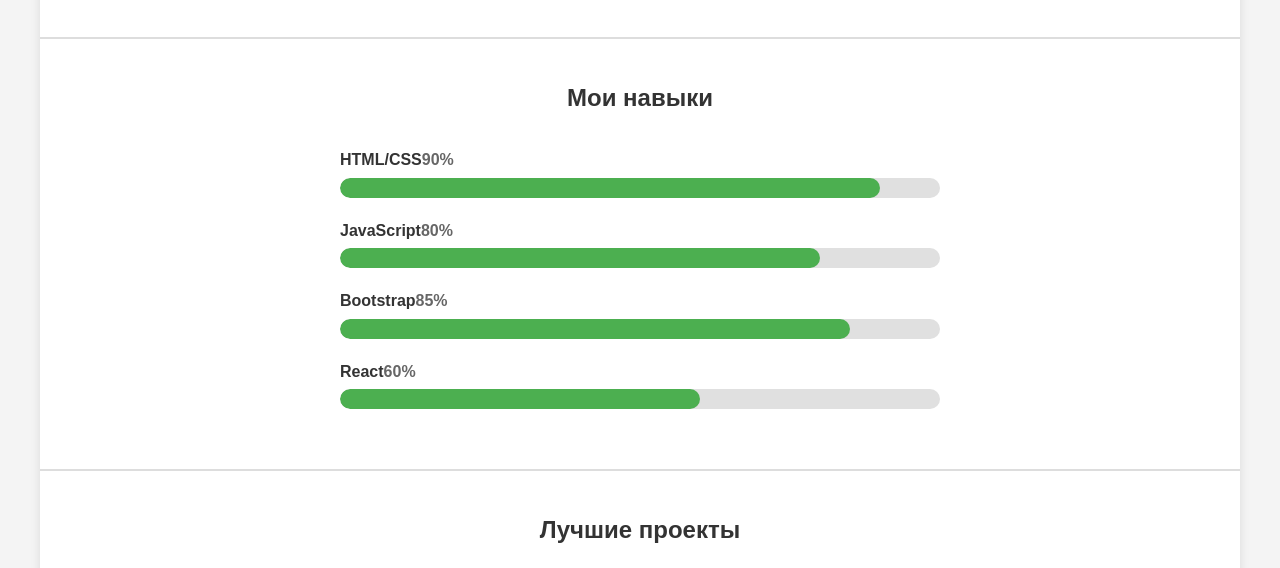
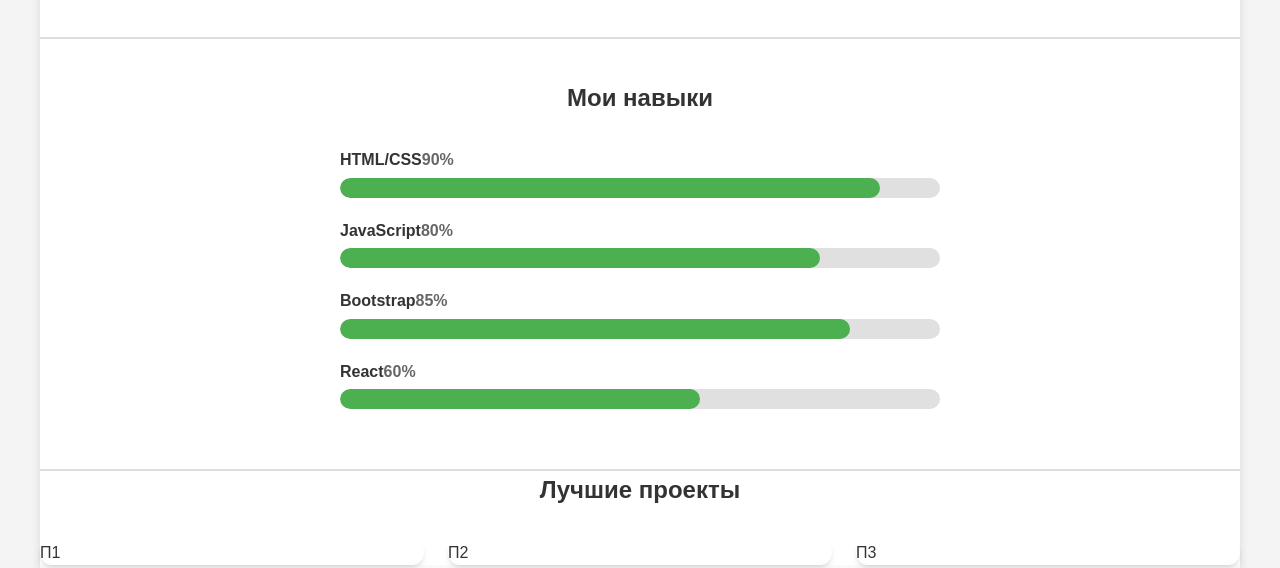
Before and after one commit to nikita-sh881/project, a plain HTML site: page index.html in a window 1280 px wide. Shown: the part 385-953 px from the top of the page. Drawn offline with Linux system fonts and the light colour scheme.

Commit message:
Update index.html

```diff
--- a/index.html
+++ b/index.html
@@ -179,7 +179,25 @@
             color: #666;
         }
 
-        .projects-section {
+        .projects-preview { margin-block: var(--space-2xl, 3rem); }
+        .projects-preview__grid{
+            display: grid; /* включаем CSS Grid */
+            grid-template-columns: repeat(auto-fit, minmax(18rem, 1fr));
+            gap: var(--space-lg, 1.5rem); /* промежутки между колонками/строками */
+        }
+        .project-card{
+            background: #fff;
+            border-radius: .75rem;
+            box-shadow: 0 4px 6px -1px rgb(0 0 0 / 0.1), 0 2px 4px -2px rgb(0 0 0 /
+                                                                            0.1);
+            transition: transform .2s ease, box-shadow .2s ease;
+            min-width: 0; /* разрешаем контенту ужиматься */
+        }
+        .project-card:hover{ transform: translateY(-4px); }
+        .project-card__title,
+        .project-card__description { overflow-wrap: anywhere; }
+
+        /*.projects-section {
             padding: 40px 20px;
             border-bottom: 2px solid #ddd;
         }
@@ -202,7 +220,7 @@
             color: #665;
             font-weight: bold;
             transition: transform 0.3s, background-color 0.3s;
-        }
+        }*/
 
         .footer {
             padding: 20px;
@@ -319,10 +337,10 @@
 
         <section class="projects-section">
             <h2 class="section-title">Лучшие проекты</h2>
-            <div class="projects-container">
-                <div class="project">П1</div>
-                <div class="project">П2</div>
-                <div class="project">П3</div>
+            <div class="projects-preview__grid">
+                <div class="project-card">П1</div>
+                <div class="project-card">П2</div>
+                <div class="project-card">П3</div>
             </div>
         </section>
 
```
